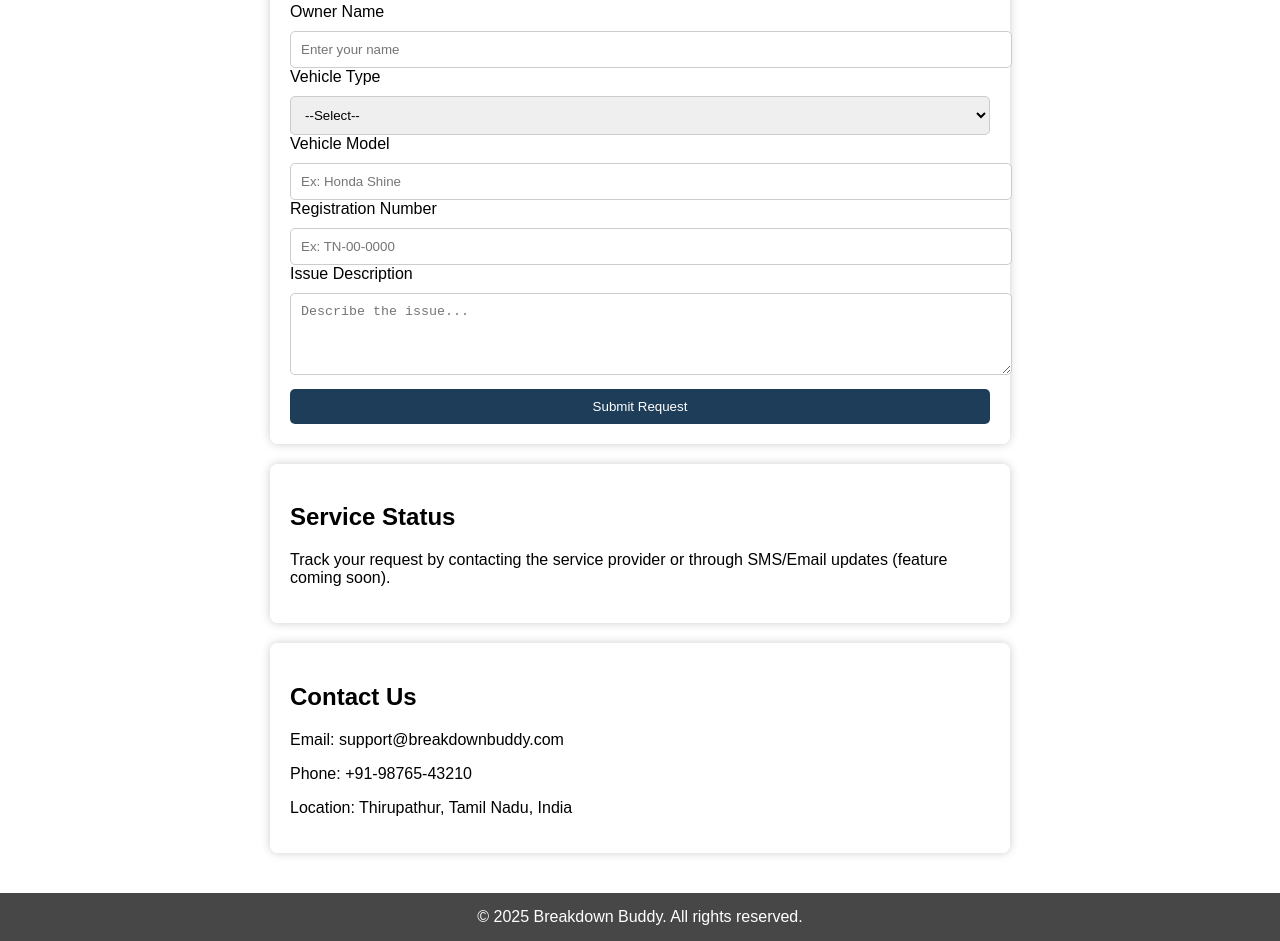
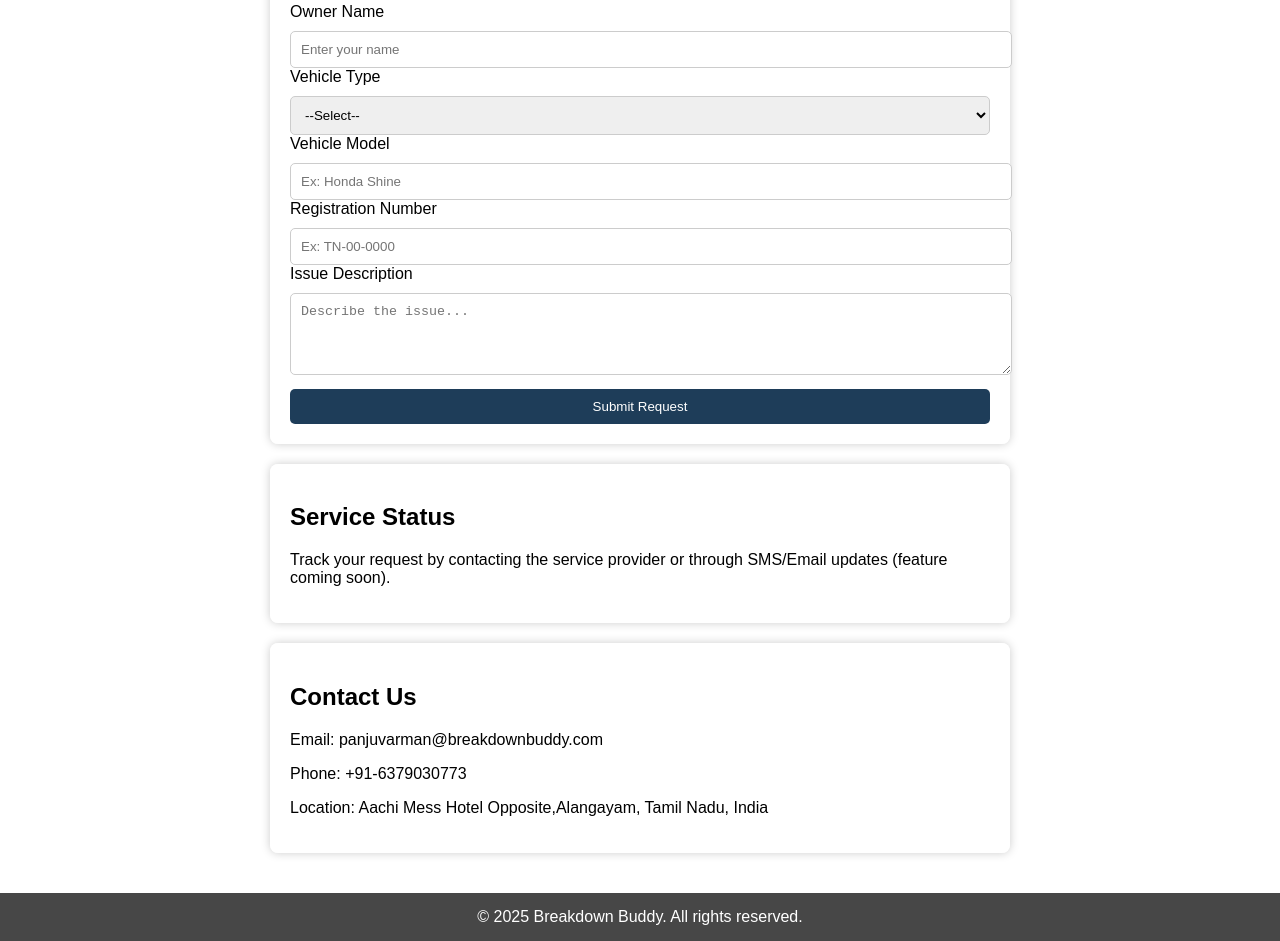
Before and after one commit to panju06/FIRST_PROJECT, a plain HTML site: page index.html in a window 1280 px wide. Shown: the part 497-1438 px from the top of the page. Drawn offline with Linux system fonts and the light colour scheme.

Commit message:
add content

```diff
--- a/index.html
+++ b/index.html
@@ -69,7 +69,7 @@
 
   <header>
     <h1>Breakdown Buddy</h1>
-    <p>Your Trusted Vehicle Service </p>
+    <p>Your Trusted Vehicle Service created by Panjuvarman</p>
   </header>
 
   <nav>
@@ -118,9 +118,9 @@
 
     <section id="contact">
       <h2>Contact Us</h2>
-      <p>Email: support@breakdownbuddy.com</p>
-      <p>Phone: +91-98765-43210</p>
-      <p>Location: Thirupathur, Tamil Nadu, India</p>
+      <p>Email: panjuvarman@breakdownbuddy.com</p>
+      <p>Phone: +91-6379030773</p>
+      <p>Location: Aachi Mess Hotel Opposite,Alangayam, Tamil Nadu, India</p>
     </section>
   </div>
 
```
